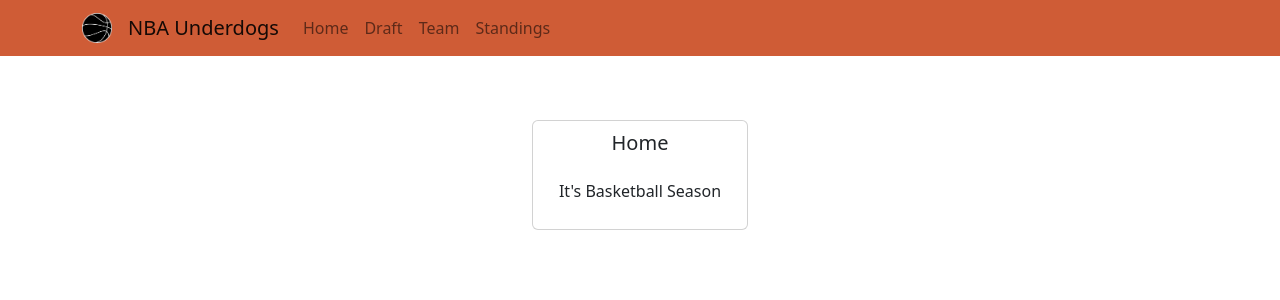
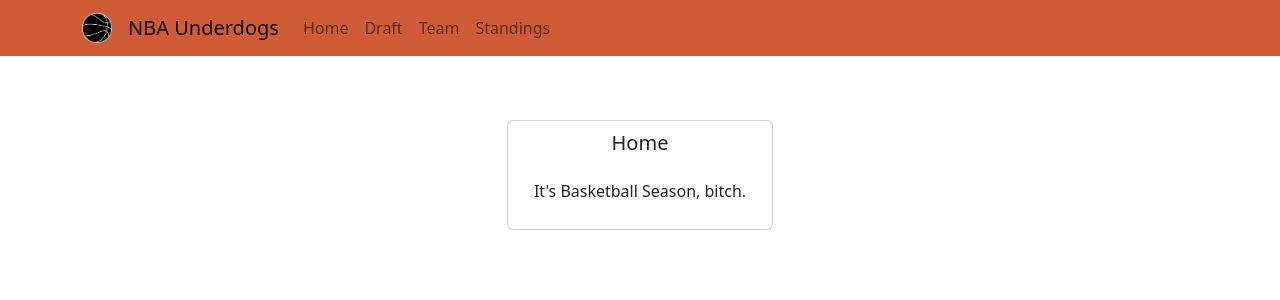
Before and after one commit to rudymiked/nbaunderdogleague, a React (Create React App) app: page / in a window 1280 px wide. Shown: the top 300 px of the page. Built offline with nearby package versions, Linux system fonts and the light colour scheme; no server answers.

Commit message:
added bitch to home page

```diff
--- a/src/Pages/Home.tsx
+++ b/src/Pages/Home.tsx
@@ -9,7 +9,7 @@ export const Home: React.FunctionComponent = (props: IHomePageProps) => {
             <Card style={{padding: '10px'}}>
                 <Card.Title>{"Home"}</Card.Title>
                 <Card.Body>
-                    It's Basketball Season
+                    It's Basketball Season, bitch.
                 </Card.Body>
             </Card>
         </div>
```
